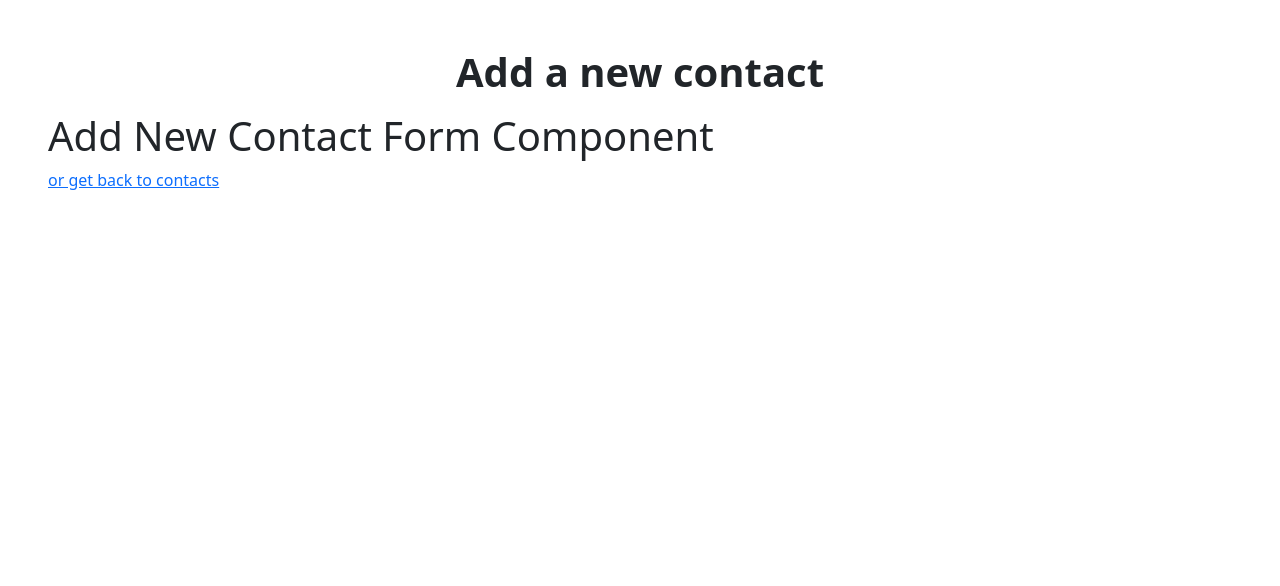
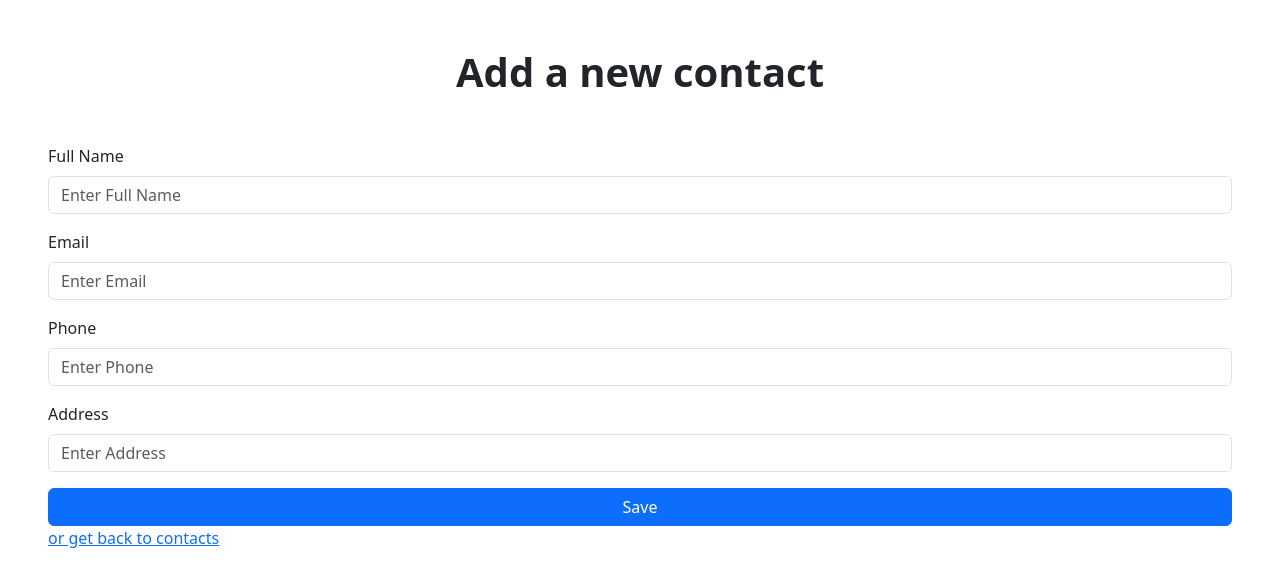
Before and after one commit to 4GeeksAcademy/fatimaov-contact-list-app, a React (Vite) app: page /add-new-contact in a window 1280 px wide. Shown: the top 586 px of the page. Built offline with nearby package versions, Linux system fonts and the light colour scheme.

Commit message:
add new contact functionality

```diff
--- a/src/api/apiService.js
+++ b/src/api/apiService.js
@@ -59,7 +59,8 @@ export async function deleteContact(id) {
     }
 }
 
-export async function addContact(name, phone, email, address) {
+export async function addContact(newContact) {
+    const {name, phone, email, address} = newContact;
     const urltoFetch = `${baseUrl}/contact/agendas/${userName}/contacts`;
 
     try {
--- a/src/components/AddNewContactForm.jsx
+++ b/src/components/AddNewContactForm.jsx
@@ -1,13 +1,58 @@
-import React from "react";
+import React, { useState } from "react";
 import useGlobalReducer from "../hooks/useGlobalReducer";
+import { addContact, getContacts } from "../api/apiService";
+import { useNavigate } from "react-router-dom";
 
 function AddNewContactForm() {
 
-    const { store, actions } = useGlobalReducer();
+    const { store, dispatch } = useGlobalReducer();
+    const navigate = useNavigate();
+    const [addContactInfo, setAddContactInfo] = useState({
+        name: '',
+        email: '',
+        phone: '',
+        address: '',
+    })
+
+    console.log(addContactInfo)
+
+    function handleSubmit(e) {
+        e.preventDefault();
+
+        async function addNewContact() {
+            await addContact(addContactInfo);
+            dispatch({
+                type: 'GET_CONTACTS',
+                payload: { contacts: await getContacts() },
+            }
+            )
+        }
+        addNewContact();
+        navigate('/')
+    }
 
     return (
         <>
-            <h1>Add New Contact Form Component</h1>
+            <form className="mt-5" onSubmit={handleSubmit}>
+                <div className="mb-3">
+                    <label htmlFor="name" className="form-label">Full Name</label>
+                    <input onChange={(e) => setAddContactInfo({ ...addContactInfo, name: e.target.value })} value={addContactInfo.name} type="text" className="form-control" id="name" aria-describedby="name" required placeholder="Enter Full Name" />
+                </div>
+                <div className="mb-3">
+                    <label htmlFor="email" className="form-label">Email</label>
+                    <input onChange={(e) => setAddContactInfo({ ...addContactInfo, email: e.target.value })} value={addContactInfo.email} type="email" className="form-control" id="email" required placeholder="Enter Email" />
+                </div>
+                <div className="mb-3">
+                    <label htmlFor="phone" className="form-label">Phone</label>
+                    <input onChange={(e) => setAddContactInfo({ ...addContactInfo, phone: e.target.value })} value={addContactInfo.phone} type="text" className="form-control" id="phone" required placeholder="Enter Phone" />
+                </div>
+                <div className="mb-3">
+                    <label htmlFor="address" className="form-label">Address</label>
+                    <input onChange={(e) => setAddContactInfo({ ...addContactInfo, address: e.target.value })} value={addContactInfo.address} type="text" className="form-control" id="address" required placeholder="Enter Address" />
+                </div>
+                <button type="submit" className="btn btn-primary w-100">Save</button>
+
+            </form>
         </>
     )
 }
--- a/src/components/ContactsList.jsx
+++ b/src/components/ContactsList.jsx
@@ -20,6 +20,7 @@ function ContactsList() {
         }
         loadContacts();
     }, [])
+
 
 
 
```
